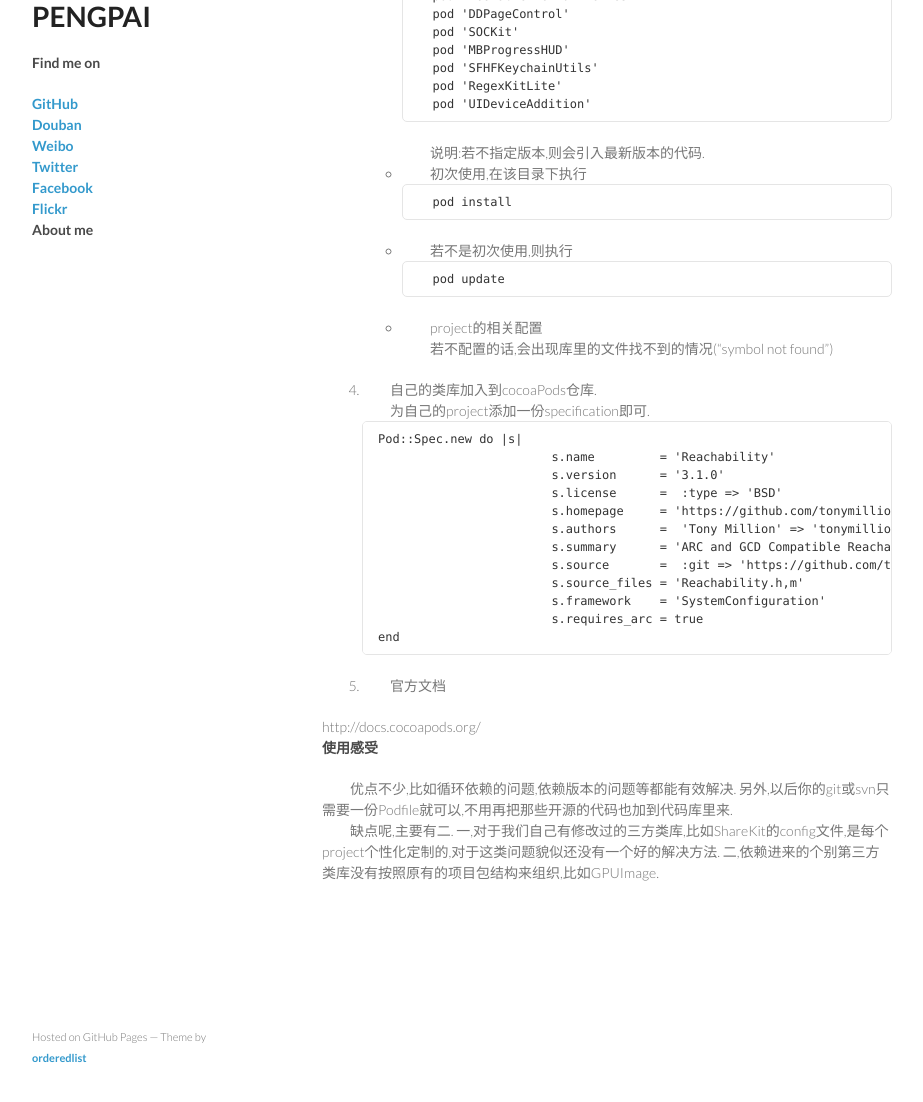
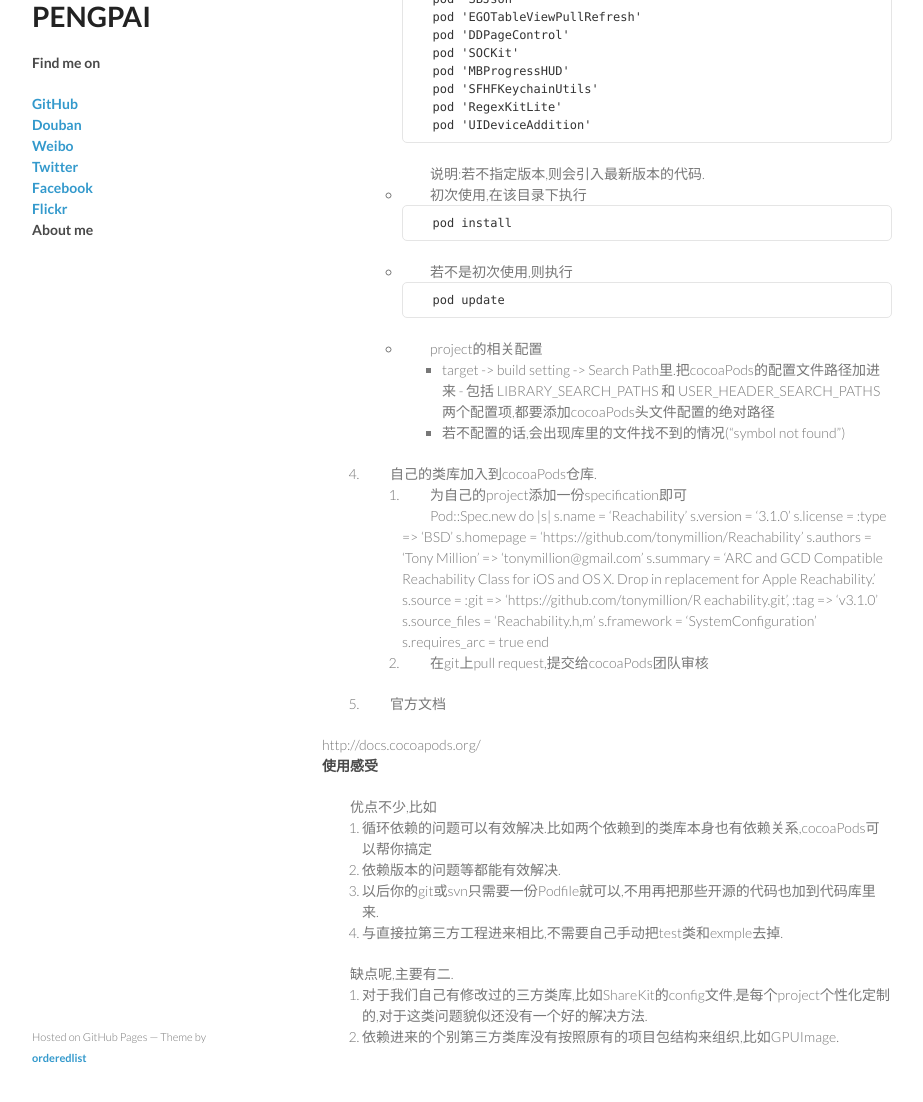
Before and after one commit to pengpai/pengpai.github.com, a Jekyll site: the page built from _posts/2013-04-26-cocoa-pods.md, in a window 1280 px wide and 1400 px high, scrolled down 356 px, cut to the strip 283-1385 px from the top of the window. Shown: the whole strip, without its empty margins (178-1101 px from the left). Built offline with Jekyll 4.4.1, drawn with Linux system fonts in a browser that asks for light colours; Markdown is read by kramdown in place of the engine named in the settings; some of the changed text lies outside the part shown.

Commit message:
cocoaPods

```diff
--- a/_posts/2013-04-26-cocoa-pods.md
+++ b/_posts/2013-04-26-cocoa-pods.md
@@ -5,11 +5,11 @@ title: iOS开发笔记-cocoaPods
 ### iOS项目中的依赖管理工具-cocoaPods
 
 #### 背景介绍
-现在,每个iOS project或多或少都会用到些第三方类库,比如大家熟悉的ASIHttpRequest,JSONKit等.当使用到的类库变得较多的时候,就会出现些依赖管理上的问题,比如类库A和类库B都依赖了类库C,直接把A和B拖进项目的时候还要手动去掉C.还有依赖的版本的问题.
+现在,每个iOS project或多或少都会用到些第三方类库,比如大家熟悉的JSONKit,ASIHttpRequest等.当使用到的类库变得较多的时候,就会出现些依赖管理上的问题,比如循环依赖,版本控制等.
 
 对于这类问题,其他语言早已经有自己比较成熟的解决方式,比如对于Java的maven.
 
-那么,cocoaPods算是目前iOS平台上比较好用的一个
+那么,cocoaPods算是目前iOS平台上比较好用的一个.只要安裝好 CocoaPods，在自己的project项目里新建一份 Podfile 文件，在里面说明要使用哪些类库,什么版本等,剩下的一切都可以交给cocoaPods来搞定,过程相当轻松愉悦，
 
 #### 使用说明
 
@@ -52,12 +52,13 @@ title: iOS开发笔记-cocoaPods
 
 	- project的相关配置
 
-		若不配置的话,会出现库里的文件找不到的情况("symbol not found")
+		- target -> build setting -> Search Path里.把cocoaPods的配置文件路径加进来		- 包括 LIBRARY_SEARCH_PATHS 和 USER_HEADER_SEARCH_PATHS 两个配置项,都要添加cocoaPods头文件配置的绝对路径
+		- 若不配置的话,会出现库里的文件找不到的情况("symbol not found")
 
 
 4.	自己的类库加入到cocoaPods仓库.
 
-	为自己的project添加一份specification即可.
+	1. 为自己的project添加一份specification即可
 
 		Pod::Spec.new do |s|
   			s.name         = 'Reachability'
@@ -72,6 +73,7 @@ title: iOS开发笔记-cocoaPods
   			s.requires_arc = true
 		end
 
+	2. 在git上pull request,提交给cocoaPods团队审核
 
  5.	官方文档
 
@@ -79,9 +81,12 @@ title: iOS开发笔记-cocoaPods
 
 
 #### 使用感受
-优点不少,比如循环依赖的问题,依赖版本的问题等都能有效解决.
-另外,以后你的git或svn只需要一份Podfile就可以,不用再把那些开源的代码也加到代码库里来.
+优点不少,比如
+1. 循环依赖的问题可以有效解决.比如两个依赖到的类库本身也有依赖关系,cocoaPods可以帮你搞定
+2. 依赖版本的问题等都能有效解决.
+3. 以后你的git或svn只需要一份Podfile就可以,不用再把那些开源的代码也加到代码库里来.
+4. 与直接拉第三方工程进来相比,不需要自己手动把test类和exmple去掉.
 
 缺点呢,主要有二.
-一,对于我们自己有修改过的三方类库,比如ShareKit的config文件,是每个project个性化定制的,对于这类问题貌似还没有一个好的解决方法.
-二,依赖进来的个别第三方类库没有按照原有的项目包结构来组织,比如GPUImage.
+1. 对于我们自己有修改过的三方类库,比如ShareKit的config文件,是每个project个性化定制的,对于这类问题貌似还没有一个好的解决方法.
+2. 依赖进来的个别第三方类库没有按照原有的项目包结构来组织,比如GPUImage.
```
